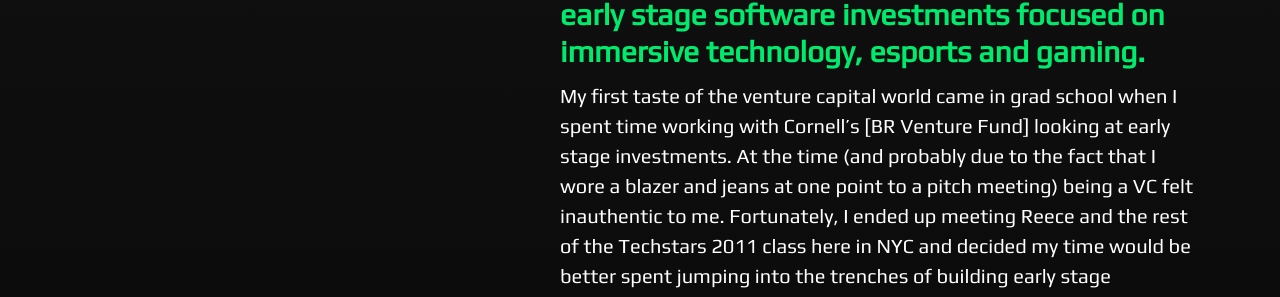
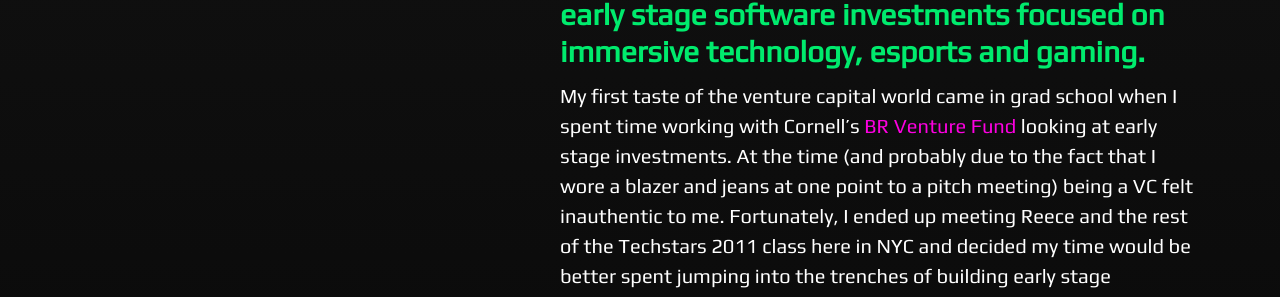
Before and after one commit to ckurdziel/ckurdziel.github.com, a Jekyll site: the page built from _posts/2019-03-18-joining-samsung-next.md, in a window 1280 px wide. Shown: the part 272-569 px from the top of the page. Built offline with Jekyll 4.4.1, drawn with Linux system fonts in a browser that asks for light colours; part of the change alters nothing that is shown; some of the changed text lies outside the part shown.

Commit message:
Add link

```diff
--- a/_posts/2019-03-18-joining-samsung-next.md
+++ b/_posts/2019-03-18-joining-samsung-next.md
@@ -9,7 +9,7 @@ I’ll cut to the chase.
 
 ## I’m joining Samsung NEXT Ventures to lead our early stage software investments focused on immersive technology, esports and gaming.
 
-My first taste of the venture capital world came in grad school when I spent time working with Cornell’s [BR Venture Fund] looking at early stage investments. At the time (and probably due to the fact that I wore a blazer and jeans at one point to a pitch meeting) being a VC felt inauthentic to me. Fortunately, I ended up meeting Reece and the rest of the Techstars 2011 class here in NYC and decided my time would be better spent jumping into the trenches of building early stage companies.
+My first taste of the venture capital world came in grad school when I spent time working with Cornell’s [BR Venture Fund](http://www.brventurefund.com) looking at early stage investments. At the time (and probably due to the fact that I wore a blazer and jeans at one point to a pitch meeting) being a VC felt inauthentic to me. Fortunately, I ended up meeting Reece and the rest of the Techstars 2011 class here in NYC and decided my time would be better spent jumping into the trenches of building early stage companies.
 
 8 years, 4 companies and 2 acquisitions later, I’m excited to be returning full time to the VC world where I’ve jettisoned blazers in favor of t-shirts. Aside from my undying optimism about where the future of technology might take us as a society, I’m excited to support founders and both old and new faces in the New York ecosystem that I’ve built a relationship with over the past years.
 
```
